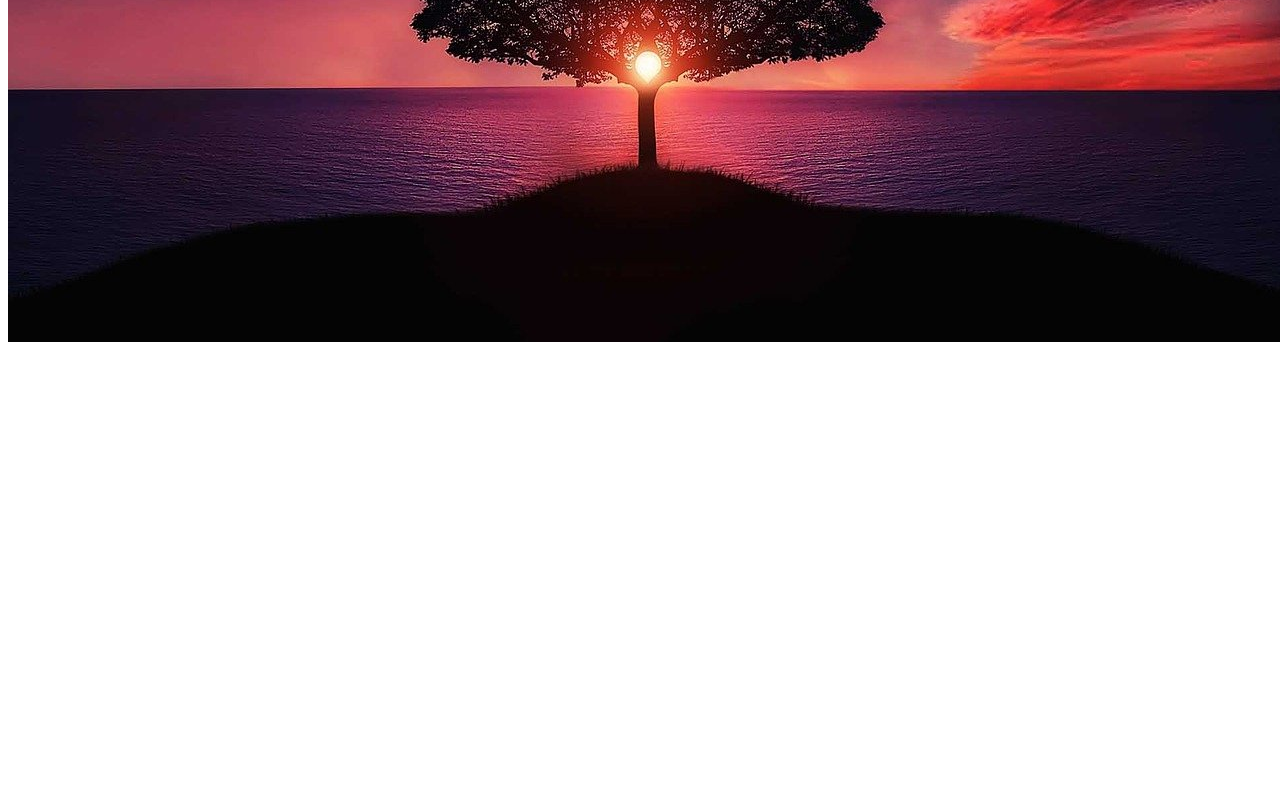
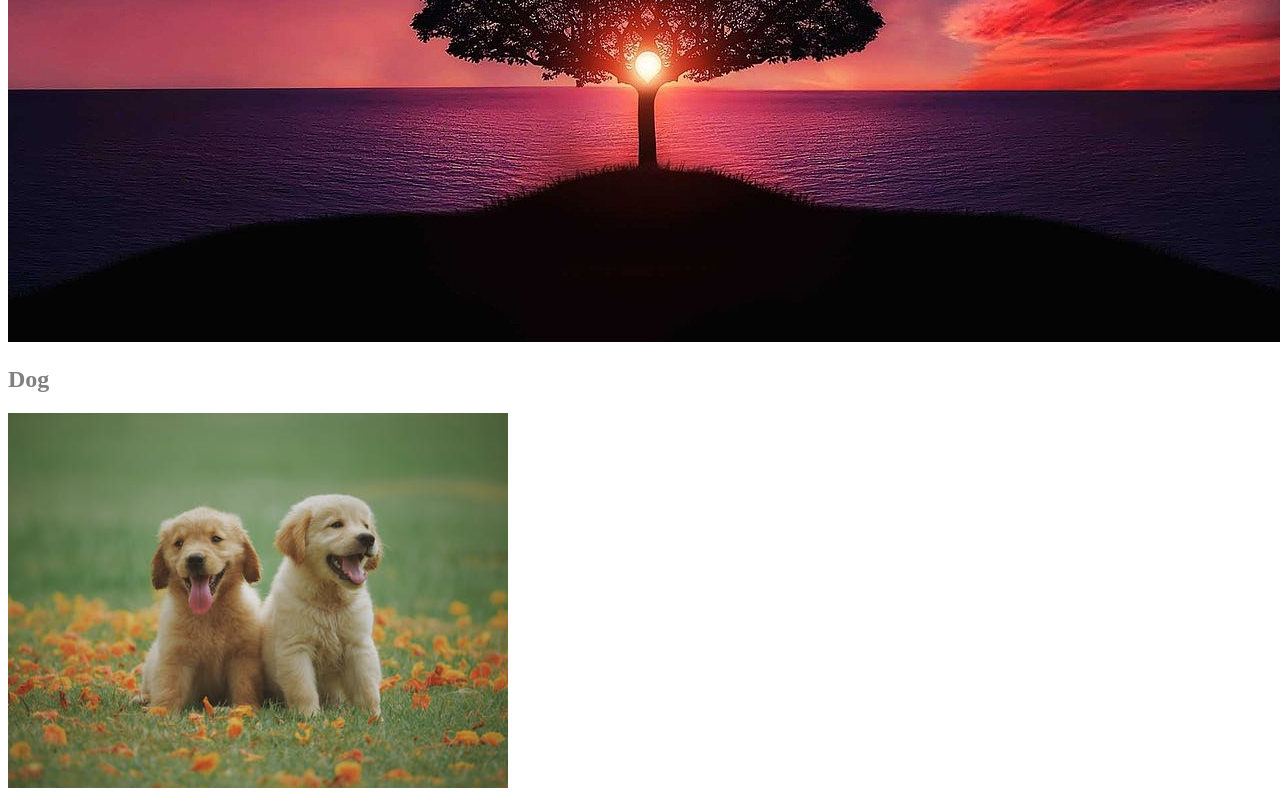
Before and after one commit to rakibulalam9200/My-Third-Repo, a plain HTML site: page index.html in a window 1280 px wide. Shown: the part 1833-2633 px from the top of the page. Before the commit the page ends 2187 px from the top, so only its background shows below. Drawn offline with Linux system fonts and the light colour scheme.

Commit message:
Add Dog Img

```diff
--- a/index.html
+++ b/index.html
@@ -18,5 +18,7 @@
     <img src="Baby.jpg" alt="">
     <h2>Tree Image</h2>
     <img src="tree.jpg" alt="">
+    <h2>Dog</h2>
+    <img src="Images/dog.jpeg" alt="">
 </body>
 </html>
```
Also changed, not shown: Images/GrandMa.jpg (added), Images/dog.jpeg (added).
